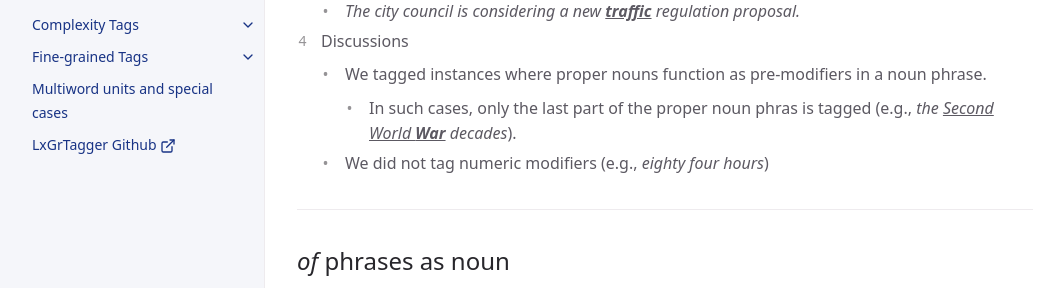
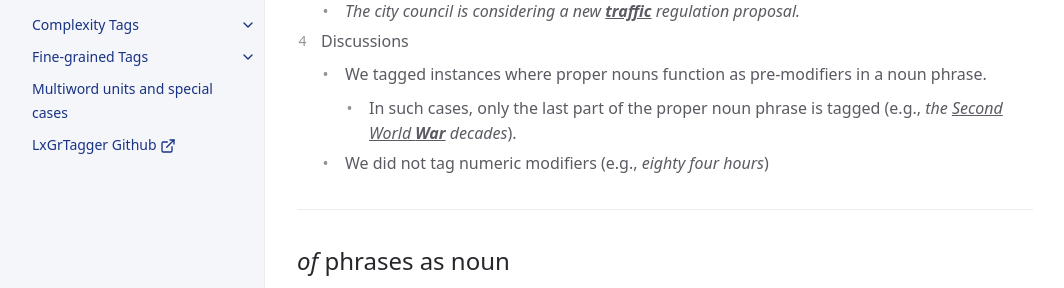
Before and after one commit to LCR-ADS-Lab/LxGrTagger-Documentation, a Jekyll site: the page built from docs/cx tags/3_Dependent Phrase/4_Syntactic function4.md, in a window 1280 px wide and 900 px high, scrolled down 1033 px. Shown: the part 163-451 px from the top of the window, without its empty margins (107-1171 px from the left). Built offline with Jekyll 4.4.1, drawn with Linux system fonts in a browser that asks for light colours; cached includes are drawn as plain includes.

Commit message:
update information

```diff
--- a/docs/cx tags/3_Dependent Phrase/4_Syntactic function4.md
+++ b/docs/cx tags/3_Dependent Phrase/4_Syntactic function4.md
@@ -37,7 +37,7 @@ nav_order: 4
    - *The city council is considering a new <ins>**traffic**</ins> regulation proposal.*
 4. Discussions
    - We tagged instances where proper nouns function as pre-modifiers in a noun phrase.
-      - In such cases, only the last part of the proper noun phras is tagged (e.g., *the <ins>Second World **War**</ins> decades*).
+      - In such cases, only the last part of the proper noun phrase is tagged (e.g., *the <ins>Second World **War**</ins> decades*).
    - We did not tag numeric modifiers (e.g., *eighty four hours*)
 
 
```
Also changed, not shown: docs/cx tags/index.md (+2 -2 lines).
